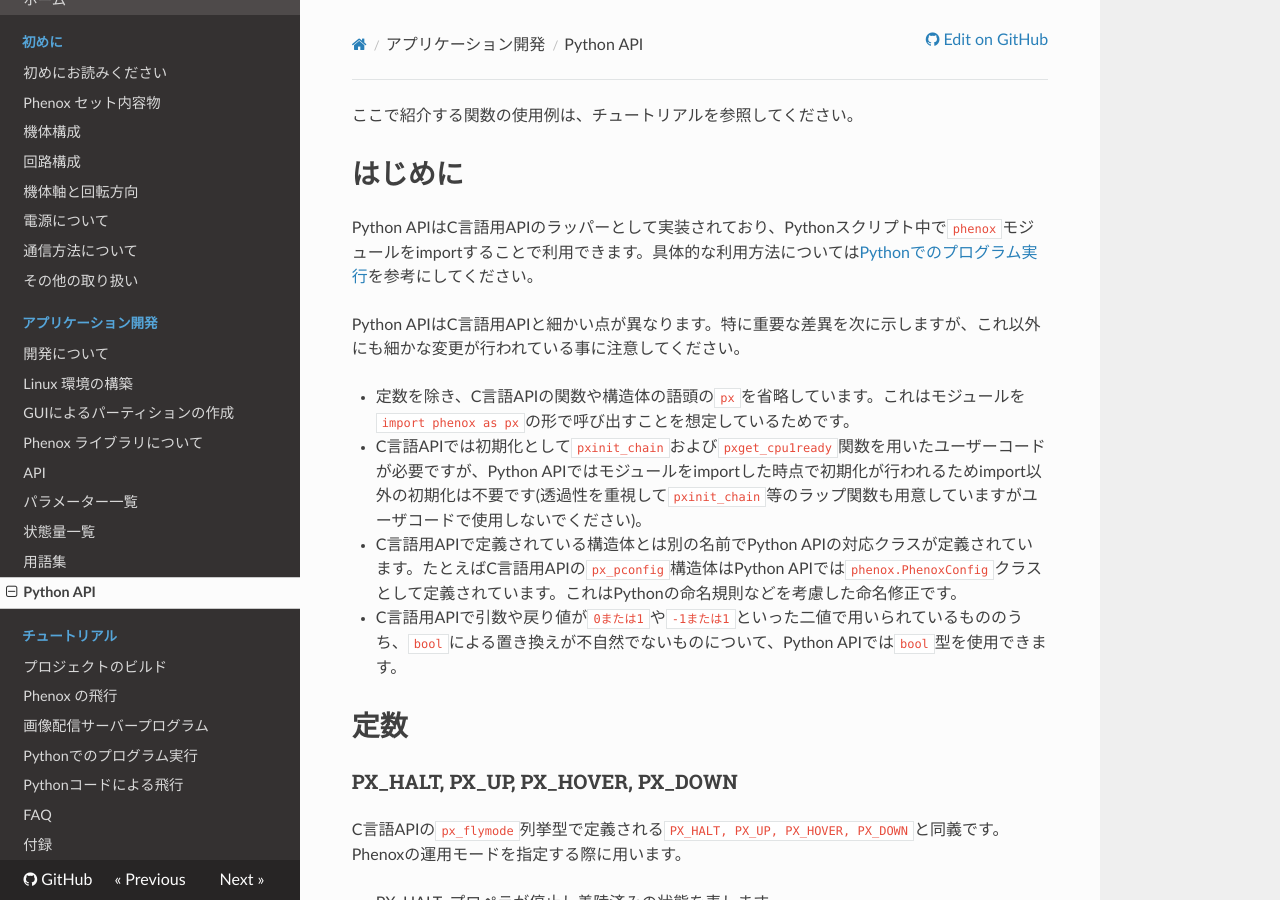
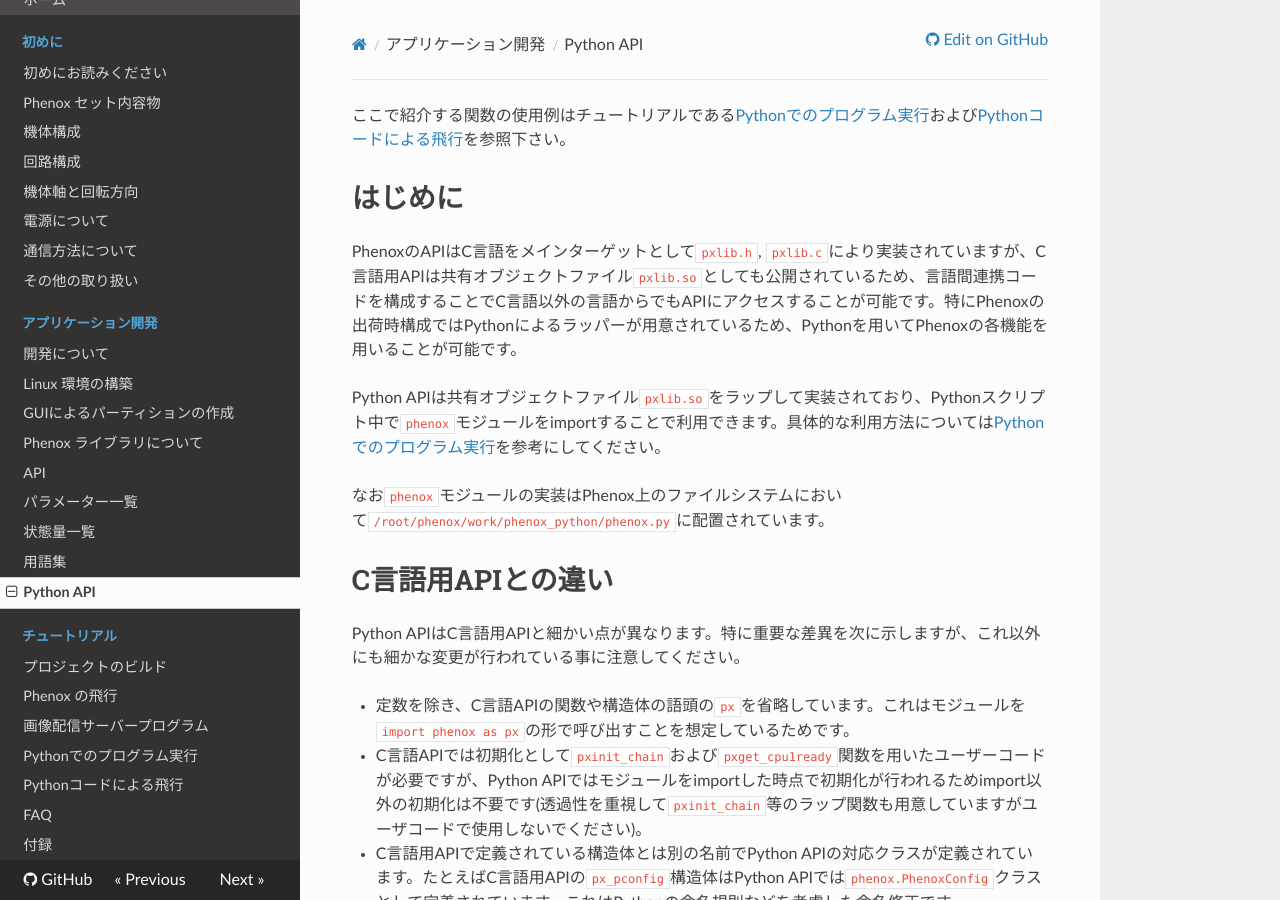
Before and after one commit to phenoxlab/phenox, an MkDocs documentation site: the page built from docs/ja/docs/dev/pythonapi.md, in a window 1280 px wide and 900 px high. Built offline with MkDocs 1.6.1, drawn with Linux system fonts in a browser that asks for light colours; nearby versions of some CDN libraries; old or Windows-style settings are respelled for this version of MkDocs.

Commit message:
merged pythonenv.md's information to pythonapi.md

```diff
--- a/docs/ja/docs/dev/pythonapi.md
+++ b/docs/ja/docs/dev/pythonapi.md
@@ -1,7 +1,14 @@
-ここで紹介する関数の使用例は、チュートリアルを参照してください。
+ここで紹介する関数の使用例はチュートリアルである[Pythonでのプログラム実行](../tut/python_basic)および[Pythonコードによる飛行](../tut/python_hover)を参照下さい。
 
 # はじめに
-Python APIはC言語用APIのラッパーとして実装されており、Pythonスクリプト中で`phenox`モジュールをimportすることで利用できます。具体的な利用方法については[Pythonでのプログラム実行](../tut/python_basic)を参考にしてください。
+PhenoxのAPIはC言語をメインターゲットとして`pxlib.h`, `pxlib.c`により実装されていますが、C言語用APIは共有オブジェクトファイル`pxlib.so`としても公開されているため、言語間連携コードを構成することでC言語以外の言語からでもAPIにアクセスすることが可能です。特にPhenoxの出荷時構成ではPythonによるラッパーが用意されているため、Pythonを用いてPhenoxの各機能を用いることが可能です。
+
+
+Python APIは共有オブジェクトファイル`pxlib.so`をラップして実装されており、Pythonスクリプト中で`phenox`モジュールをimportすることで利用できます。具体的な利用方法については[Pythonでのプログラム実行](../tut/python_basic)を参考にしてください。
+
+なお`phenox`モジュールの実装はPhenox上のファイルシステムにおいて`/root/phenox/work/phenox_python/phenox.py`に配置されています。
+
+# C言語用APIとの違い
 
 Python APIはC言語用APIと細かい点が異なります。特に重要な差異を次に示しますが、これ以外にも細かな変更が行われている事に注意してください。
 
@@ -49,11 +56,11 @@
 
 # 基本関数、状態取得関数
 ### phenox.init_chain()
-**!ユーザコードで使わないでください!**
+**<font color="red">!ユーザコードで使わないでください!</font>**
 `pxinit_chain`のラッパー関数です。飛行制御システム (CPU1) を起動し、パラメータの初期化を行います。戻り値はありません。
 
 ### phenox.get_cpu1ready()
-**!ユーザコードで使わないでください!**
+**<font color="red">!ユーザコードで使わないでください!</font>**
 `pxget_cpu1ready()`のラッパー関数です。飛行制御システム(CPU1)の準備ができた場合はTrueを返し、それ以外ではFalseを返します。
 
 ### phenox.get_motorstatus()
```
Also changed, not shown: docs/ja/docs/dev/pythonenv.md (deleted, +0 -79 lines).
